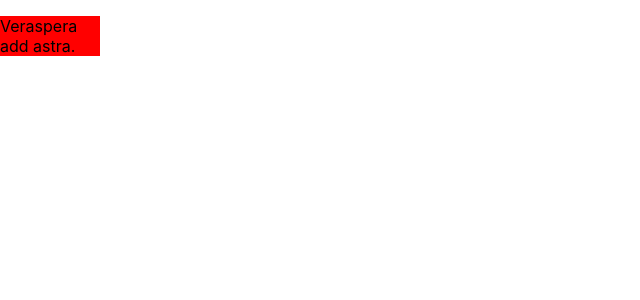
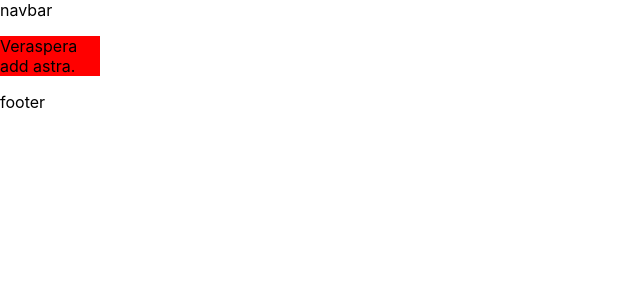
Before and after one commit to bisnuto/blog-frontend, a Next.js app: page /blog in a window 1280 px wide. Shown: the top 300 px of the page, without its empty margins (0-640 px from the left). Built offline with nearby package versions, Linux system fonts and the light colour scheme.

Commit message:
Created BasicLayout

```diff
--- /dev/null
+++ b/components/layouts/BasicLayout/BasicLayout.tsx
@@ -0,0 +1,11 @@
+function BasicLayout({ children }) {
+  return (
+    <>
+      <div>navbar</div>
+      <main>{children}</main>
+      <div>footer</div>
+
+    </>
+  )
+}
+export {BasicLayout}
--- /dev/null
+++ b/components/layouts/BasicLayout/index.ts
@@ -0,0 +1 @@
+export * from "./BasicLayout";
--- a/pages/_app.tsx
+++ b/pages/_app.tsx
@@ -1,8 +1,13 @@
 import "@/styles/globals.scss";
 import type { AppProps } from "next/app";
+import {BasicLayout} from '@/components/layouts/BasicLayout';
 
 function MyApp({ Component, pageProps }: AppProps) {
-    return <Component {...pageProps} />;
+    return (
+        <BasicLayout>
+            <Component {...pageProps} />
+        </BasicLayout>
+    )
 }
 
 export default MyApp;
--- a/pages/blog/index.tsx
+++ b/pages/blog/index.tsx
@@ -11,11 +11,11 @@ const Blog: NextPage = () => {
                 <meta name="description" content="My first next js page" />
                 <link rel="icon" href="/images/favicon.ico" />
             </Head>
-            <main>
+            <>
                 <section className={styles.Intro}>
                     <p>Veraspera add astra.</p>
                 </section>
-            </main>
+            </>
         </div>
     );
 };
```
Also changed, not shown: components/layouts/BasicLayout/BasicLayout.module.scss (added).
